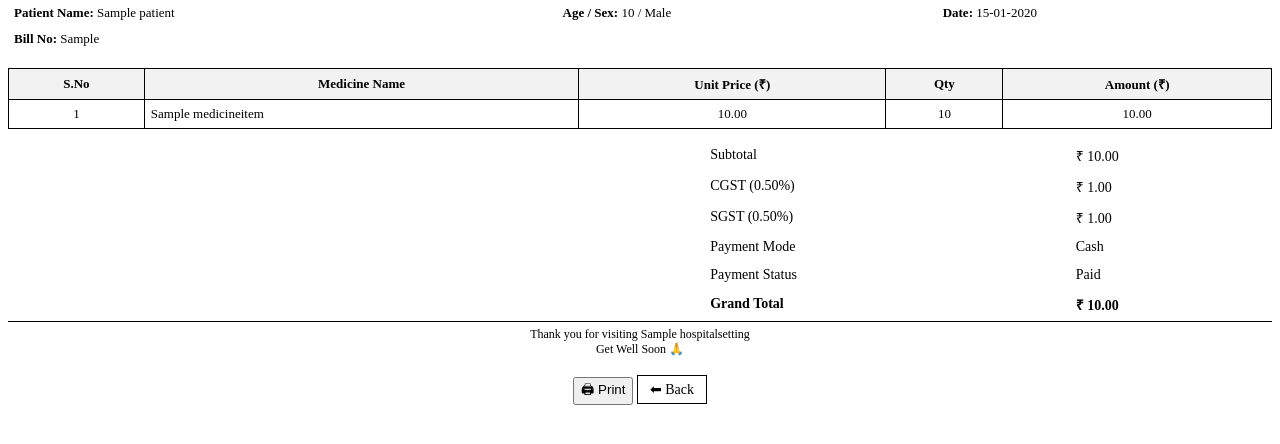
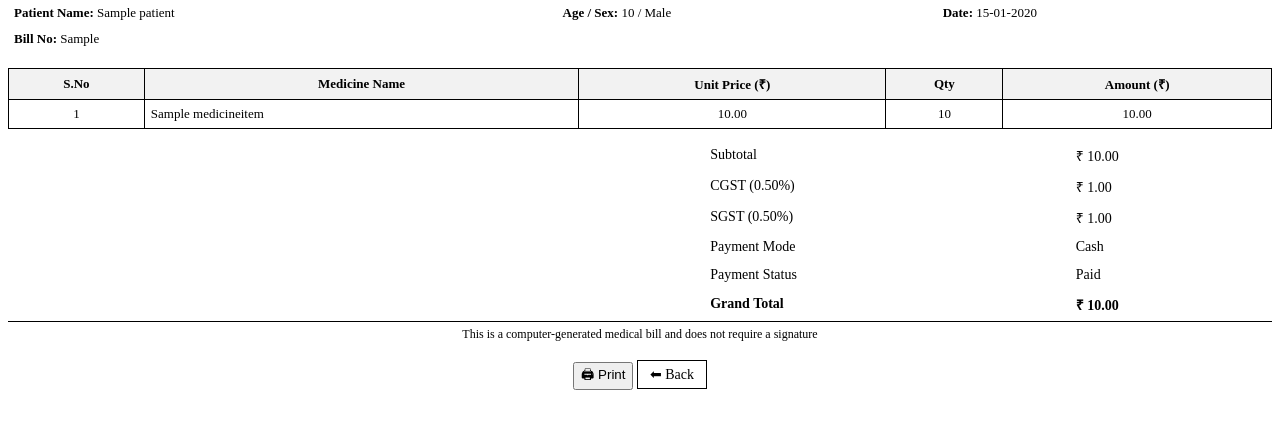
Before and after one commit to hadalbees/AyurkendraManagement, a Django app: a page that uses billingmgmt/templates/billingmgmt/printbill.html in a window 1280 px wide. Shown: the part 238-682 px from the top of the page. Run offline with Django 5.2, Linux system fonts and the light colour scheme; a user stored in the database is signed in; tables that the repository leaves empty hold one stand-in row (values such as "Sample post"); grey boxes marked "Sample" are stand-in pictures.

Commit message:
Update printbill.html

```diff
--- a/billingmgmt/templates/billingmgmt/printbill.html
+++ b/billingmgmt/templates/billingmgmt/printbill.html
@@ -178,8 +178,7 @@ table.bill-table th { background: #f2f2f2; }
 
 <!-- ================= FOOTER ================= -->
 <div class="footer">
-  Thank you for visiting {{ settings.hospital_name }}<br>
-  Get Well Soon 🙏
+  This is a computer-generated medical bill and does not require a signature
 </div>
 
 <!-- ================= PRINT ================= -->
```
